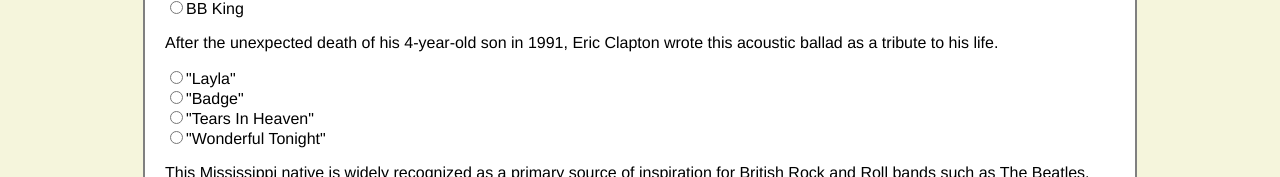
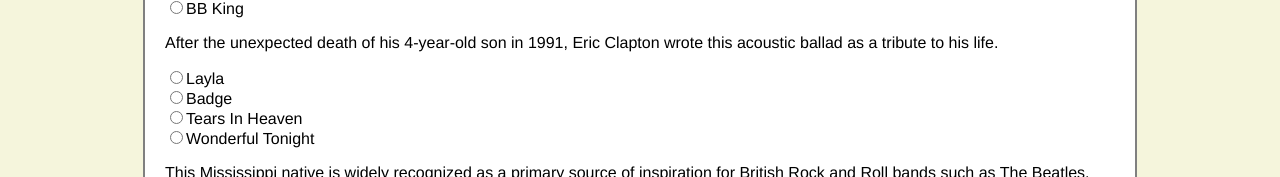
Before and after one commit to sbkelly9/Stu-Kelly-Music-Trivia-Project, a plain HTML site: page index.html in a window 1280 px wide. Shown: the part 775-952 px from the top of the page. Drawn offline with Linux system fonts and the light colour scheme; a web font is replaced by a local one.

Commit message:
changes to html

```diff
--- a/index.html
+++ b/index.html
@@ -31,10 +31,10 @@
 	<input type="radio" name="prince" value="0" /><p class = "answers">BB King</p> <br />
 
 	<p>After the unexpected death of his 4-year-old son in 1991, Eric Clapton wrote this acoustic ballad as a tribute to his life.</p>
-	<input type="radio" name="clapton" value="0" /><p class = "answers">"Layla"</p> <br />
-	<input type="radio" name="clapton" value="0" /><p class = "answers">"Badge"</p> <br />
-	<input type="radio" name="clapton" value="5" /><p class = "answers"><p class = "answers">"Tears In Heaven"</p> <br />
-	<input type="radio" name="clapton" value="0" /><p class = "answers">"Wonderful Tonight"</p> <br />
+	<input type="radio" name="clapton" value="0" /><p class = "answers">Layla</p> <br />
+	<input type="radio" name="clapton" value="0" /><p class = "answers">Badge</p> <br />
+	<input type="radio" name="clapton" value="5" /><p class = "answers"><p class = "answers">Tears In Heaven</p> <br />
+	<input type="radio" name="clapton" value="0" /><p class = "answers">Wonderful Tonight</p> <br />
 
 	<p>This Mississippi native is widely recognized as a primary source of inspiration for British Rock and Roll bands such as The Beatles, The Rolling Stones, Cream and Led Zeppelin.</p>
 	<input type="radio" name="elvis" value="0" /><p class = "answers">Muddy Waters</p> <br />
```
